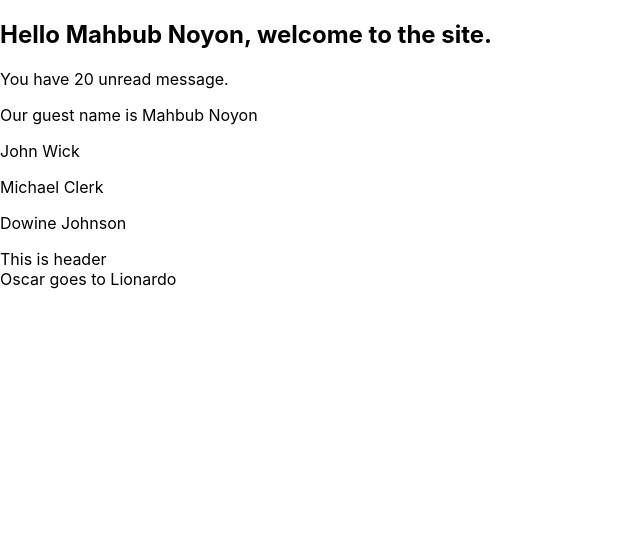
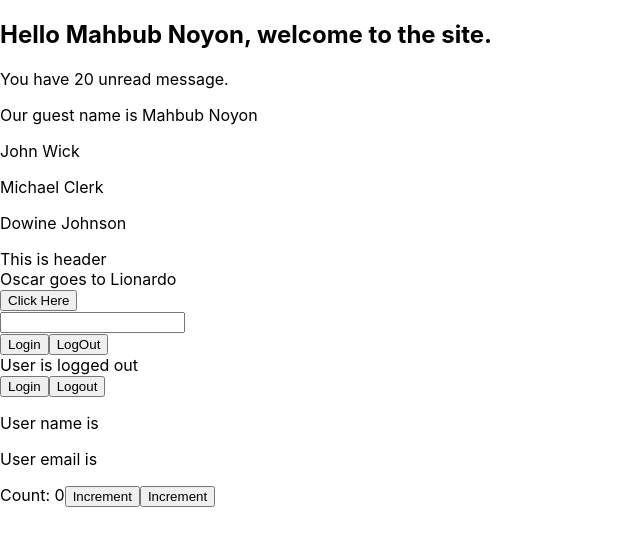
Before and after one commit to mahbubnoyon506/react-type-project, a React (Create React App) app: page / in a window 1280 px wide. Shown: the top 546 px of the page, without its empty margins (0-640 px from the left). Built offline with nearby package versions, Linux system fonts and the light colour scheme.

Commit message:
useReducer using with ts

```diff
--- a/src/App.tsx
+++ b/src/App.tsx
@@ -1,9 +1,14 @@
 import './App.css';
+import Button from './components/Button';
+import Counter from './components/Counter';
 import Guest from './components/Guest';
 import Header from './components/Header';
+import Input from './components/Input';
 import Name from './components/Name';
 import Oscar from './components/Oscar';
 import PersonList from './components/PersonList';
+import LoginState from './components/state/LoginState';
+import User from './components/state/User';
 // import Status from './components/Status';
 
 
@@ -36,6 +41,13 @@ function App() {
       <Oscar>
         <Header>Oscar goes to Lionardo</Header>
       </Oscar>
+      <Button handleClick={(event, id) => {
+        console.log('Clicked', event, id)
+      }} />
+      <Input value='' handleChange={(event) => console.log(event)} />
+      <LoginState />
+      <User />
+      <Counter />
     </div>
   );
 }
--- /dev/null
+++ b/src/components/Button.tsx
@@ -0,0 +1,13 @@
+import React from 'react';
+type buttonProp = {
+    handleClick: (event: React.MouseEvent<HTMLButtonElement>, id: number) => void
+}
+const Button = ({handleClick}:buttonProp) => {
+    return (
+        <div>
+            <button onClick={(event) => handleClick(event, 1)}>Click Here</button>
+        </div>
+    );
+};
+
+export default Button;
--- /dev/null
+++ b/src/components/Counter.tsx
@@ -0,0 +1,34 @@
+import React, { useReducer } from 'react';
+
+type CounterState = {
+    count: number
+}
+type CounterAction = {
+    type: 'increment' | 'decrement';
+    payload: number
+}
+
+const initialState = { count: 0 }
+function reducer(state: CounterState, action: CounterAction) {
+    switch (action.type) {
+        case 'increment':
+            return { count: state.count + action.payload }
+        case 'decrement':
+            return { count: state.count - action.payload }
+        default:
+            return state
+    }
+}
+
+const Counter = () => {
+    const [state, dispatch] = useReducer(reducer, initialState)
+    return (
+        <div>
+            Count: {state.count}
+            <button onClick={() => dispatch({ type: 'increment', payload: 10 })}>Increment </button>
+            <button onClick={() => dispatch({ type: 'decrement', payload: 10 })}>Increment </button>
+        </div>
+    );
+};
+
+export default Counter;
--- /dev/null
+++ b/src/components/Input.tsx
@@ -0,0 +1,17 @@
+import React from 'react';
+type inputProp = {
+    value: string;
+    handleChange: (event: React.ChangeEvent<HTMLInputElement>) => void
+}
+const Input = ({value, handleChange}: inputProp) => {
+    const handleInputChange = (event: React.ChangeEvent<HTMLInputElement>) => {
+
+    }
+    return (
+        <div>
+            <input type="text" name="" value={value} onChange={handleInputChange} id="" />
+        </div>
+    );
+};
+
+export default Input;
--- a/src/components/PersonList.tsx
+++ b/src/components/PersonList.tsx
@@ -1,10 +1,8 @@
 import React from 'react';
+import { Name } from './alltypes/person.type';
 
 type person = {
-    name : {
-     first: string,
-     last: string
-    }[]
+    name : Name[]
 }
 
 const PersonList = ({name}:person) => {
--- /dev/null
+++ b/src/components/state/LoginState.tsx
@@ -0,0 +1,20 @@
+import React, { useState } from 'react';
+
+const LoginState = () => {
+    const [isLoggedIn, setIsLoggedIn] = useState(false);
+    const handlelogin = () => {
+        setIsLoggedIn(true)
+    }
+    const handlelogout = () => {
+        setIsLoggedIn(false)
+    }
+    return (
+        <div>
+            <button onClick={handlelogin}>Login</button>
+            <button onClick={handlelogout}>LogOut</button>
+            <div>User is {isLoggedIn ? 'logged in' : 'logged out'}</div>
+        </div>
+    );
+};
+
+export default LoginState;
--- /dev/null
+++ b/src/components/state/User.tsx
@@ -0,0 +1,28 @@
+import React, { useState } from 'react';
+type AuthUser = {
+    name: string;
+    email: string
+}
+
+const User = () => {
+    const [user, setUser] = useState<AuthUser | null>(null)
+    const handleLogin = () => {
+       setUser({
+        name: 'Noyon',
+        email: 'noyon@gmail.com'
+       })
+    }
+    const handleLogout = () => [
+        setUser(null)
+    ]
+    return (
+        <div>
+            <button onClick={handleLogin}>Login</button>
+            <button onClick={handleLogout}>Logout</button>
+            <p>User name is {user?.name}</p>
+            <p>User email is {user?.email} </p>
+        </div>
+    );
+};
+
+export default User;
```
Also changed, not shown: src/components/alltypes/person.type.ts (added, +8 -0 lines).
